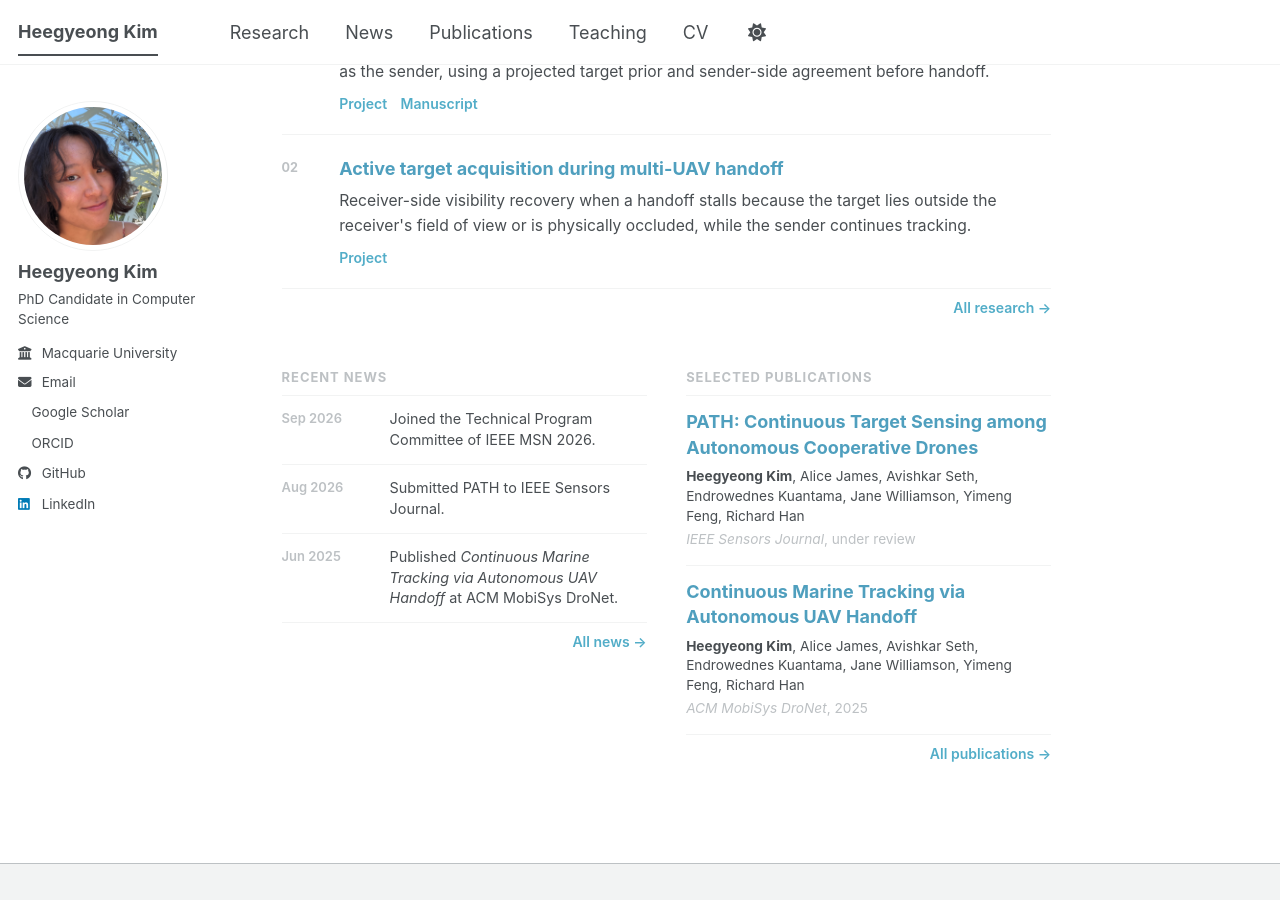
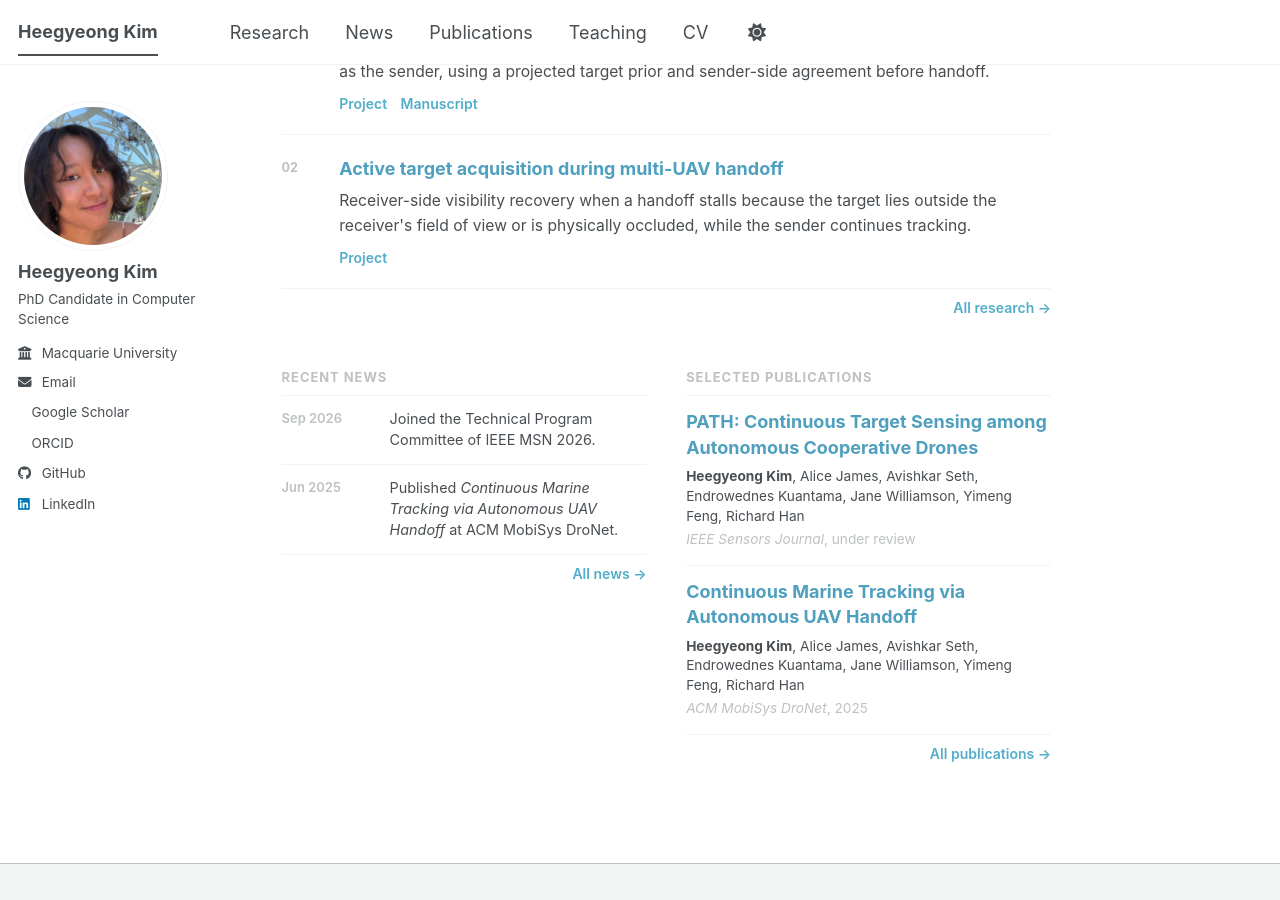
Before and after one commit to HeegyeongK/heegyeongk.github.io, a Jekyll site: the page built from _pages/about.md, in a window 1280 px wide and 900 px high, scrolled down 847 px. Built offline with Jekyll 4.4.1, drawn with Linux system fonts in a browser that asks for light colours; a style sheet for code colours, icons or effects is not loaded.

Commit message:
Remove submission-only item from homepage news

```diff
--- a/_pages/about.md
+++ b/_pages/about.md
@@ -97,10 +97,6 @@ redirect_from:
         <span>Joined the Technical Program Committee of IEEE MSN 2026.</span>
       </div>
       <div class="home-news-row">
-        <span class="home-news-date">Aug 2026</span>
-        <span>Submitted PATH to IEEE Sensors Journal.</span>
-      </div>
-      <div class="home-news-row">
         <span class="home-news-date">Jun 2025</span>
         <span>Published <em>Continuous Marine Tracking via Autonomous UAV Handoff</em> at ACM MobiSys DroNet.</span>
       </div>
```
